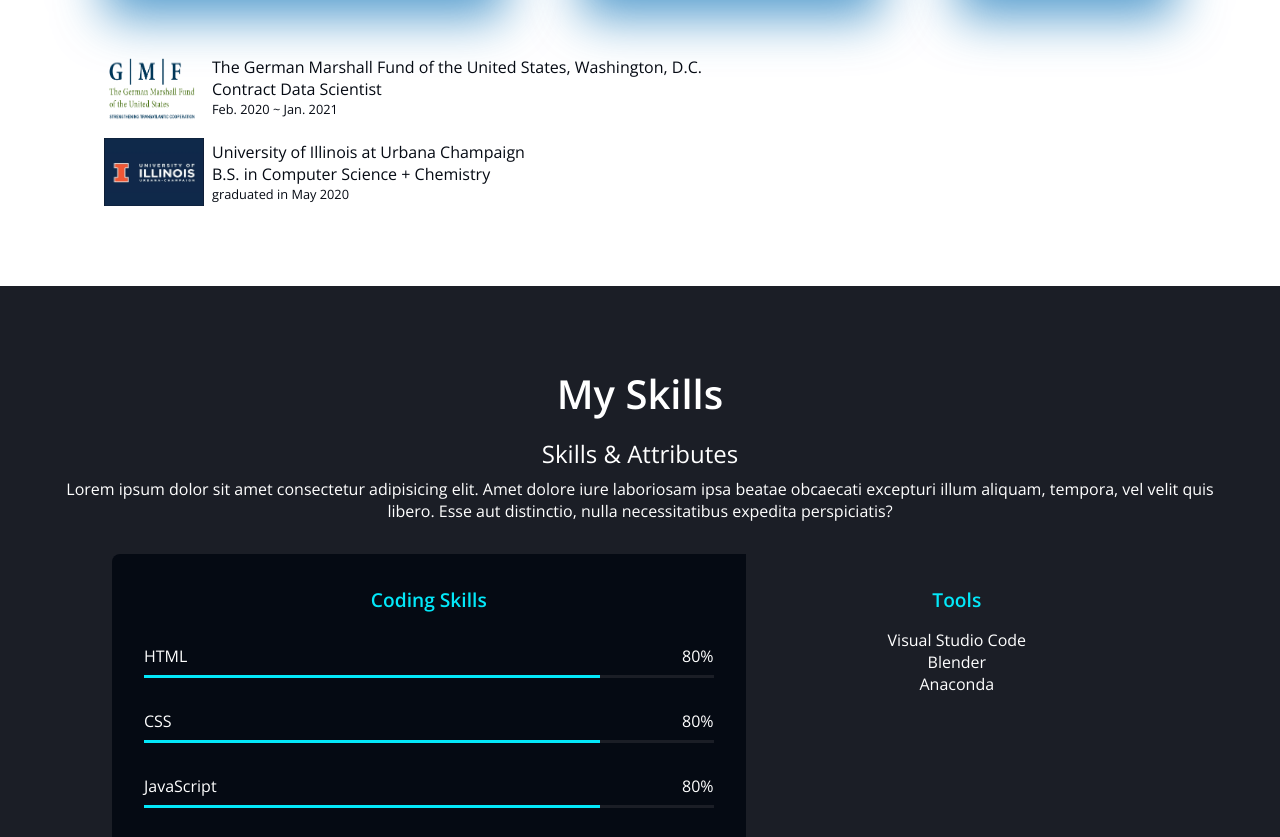
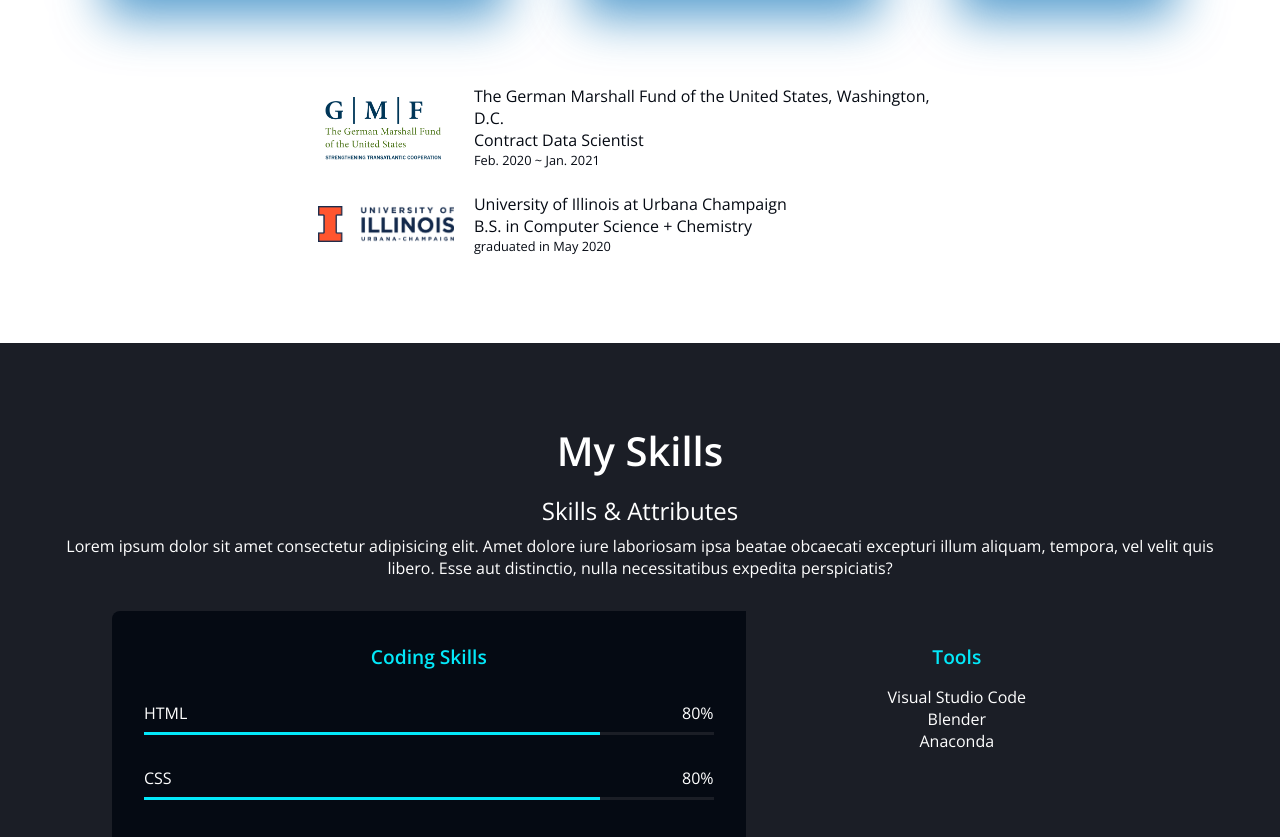
Before and after one commit to cocovel/portfolio, a plain HTML site: page index.html in a window 1280 px wide. Shown: the part 1307-2144 px from the top of the page. Drawn offline with nearby package versions, Linux system fonts and the light colour scheme.

Commit message:
HTML-logo

```diff
--- a/css/style.css
+++ b/css/style.css
@@ -219,14 +219,27 @@ button:focus {
 
 .jobs {
   text-align:start;
-  padding-top: 1rem;
+  padding-top: 3rem;
 }
 
 .job {
   display: flex;
   align-items: center;
-  gap: 8px;
-  margin-bottom: 1rem;
+  gap: 20px;
+  padding-left: 0;
+  margin: auto;
+  margin-bottom: 1.5rem;
+  width: 60%;
+
+}
+.job__img {
+  width: 135.5px;
+  height: 71.5px;
+}
+
+.school__img {
+  width: 135.5px;
+  height: 35.195px;
 }
 
 .job__name {
@@ -238,10 +251,7 @@ button:focus {
   font-size: 0.8rem;
 }
 
-.job__img {
-  width: 100px;
-  height: 68.57px;
-}
+
 
 /* Skills */
 
--- a/index.html
+++ b/index.html
@@ -91,7 +91,7 @@
           </div>
         </li >
         <li class="job">
-          <img  class="job__img" src="images/jobs/UofI.png" alt="UofI logo"/>
+          <img class="school__img" src="images/jobs/University-Wordmark-Full-Color-RGB.png" alt="UofI logo"/>
           <div>
             <p  class="job__name">University of Illinois at Urbana Champaign<br/>B.S. in Computer Science + Chemistry</p>
             <p class="job__period">graduated in May 2020</p>
```
Also changed, not shown: images/jobs/University-Wordmark-Full-Color-RGB.png (added), images/jobs/UofI.png (deleted).
